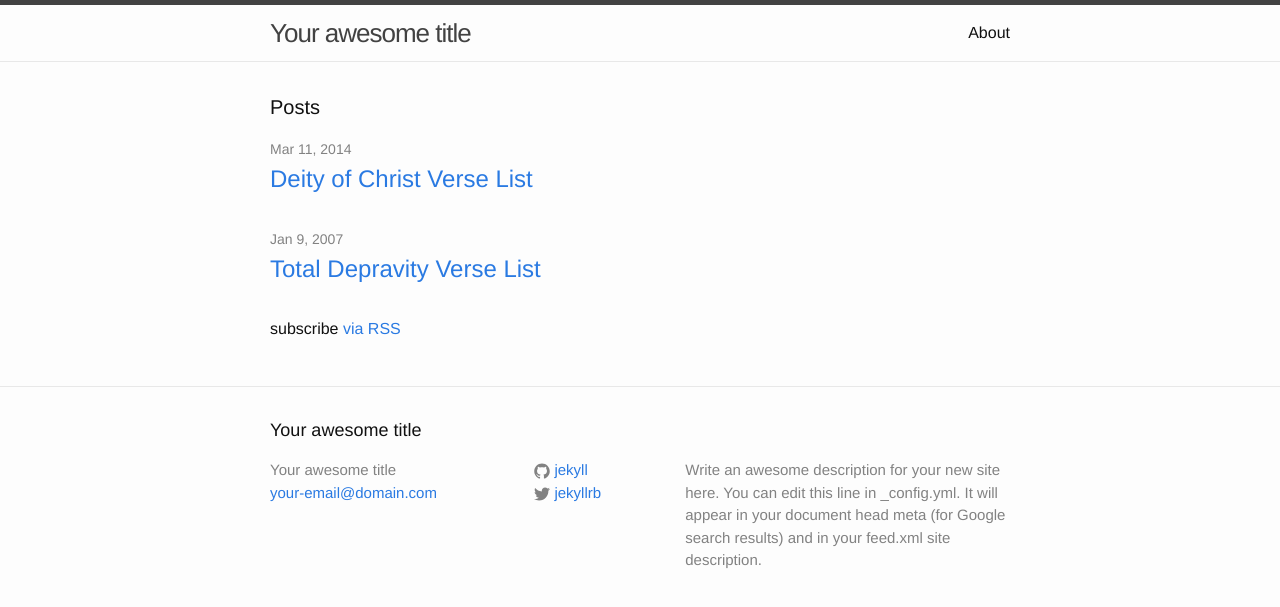
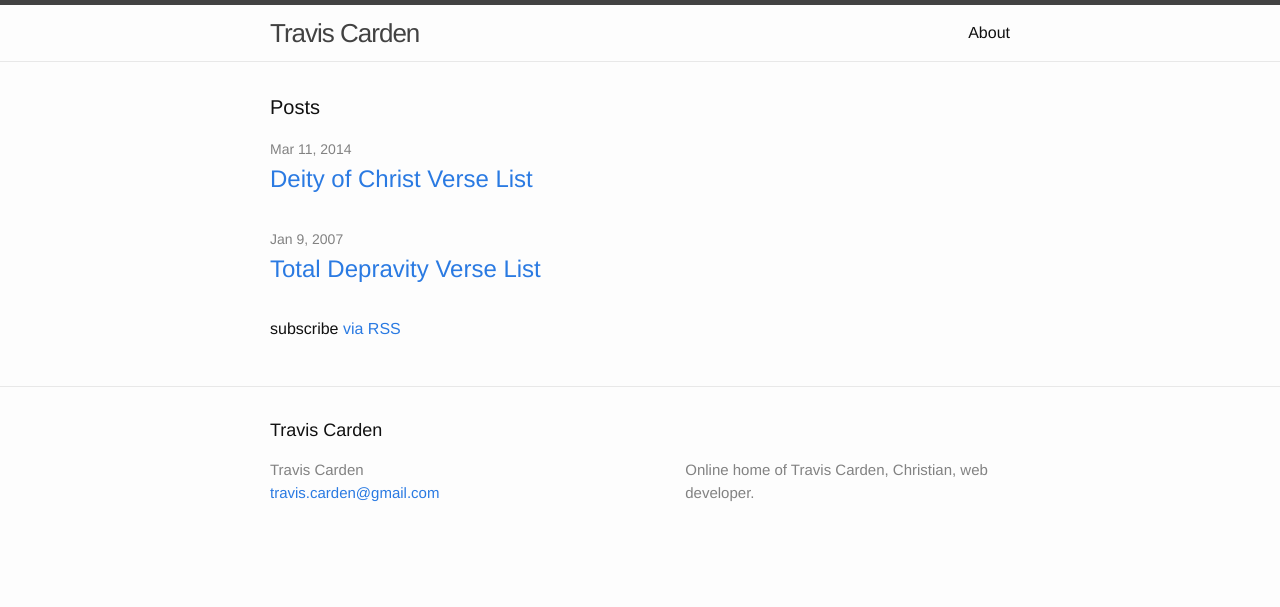
Before and after one commit to TravisCarden/traviscarden.github.io, a Jekyll site: the page built from index.html, in a window 1280 px wide. Shown: the top 607 px of the page. Built offline with Jekyll 4.4.1, drawn with Linux system fonts in a browser that asks for light colours.

Commit message:
Updated _config.yml.

```diff
--- a/_config.yml
+++ b/_config.yml
@@ -1,21 +1,9 @@
-# Welcome to Jekyll!
-#
-# This config file is meant for settings that affect your whole blog, values
-# which you are expected to set up once and rarely need to edit after that.
-# For technical reasons, this file is *NOT* reloaded automatically when you use
-# 'jekyll serve'. If you change this file, please restart the server process.
-
 # Site settings
-title: Your awesome title
-email: your-email@domain.com
-description: > # this means to ignore newlines until "baseurl:"
-  Write an awesome description for your new site here. You can edit this
-  line in _config.yml. It will appear in your document head meta (for
-  Google search results) and in your feed.xml site description.
-baseurl: "" # the subpath of your site, e.g. /blog
-url: "http://yourdomain.com" # the base hostname & protocol for your site
-twitter_username: jekyllrb
-github_username:  jekyll
+title: Travis Carden
+email: travis.carden@gmail.com
+description: Online home of Travis Carden, Christian, web developer.
+url: "http://traviscarden.com"
 
 # Build settings
 markdown: kramdown
+permalink: /:slug
```
